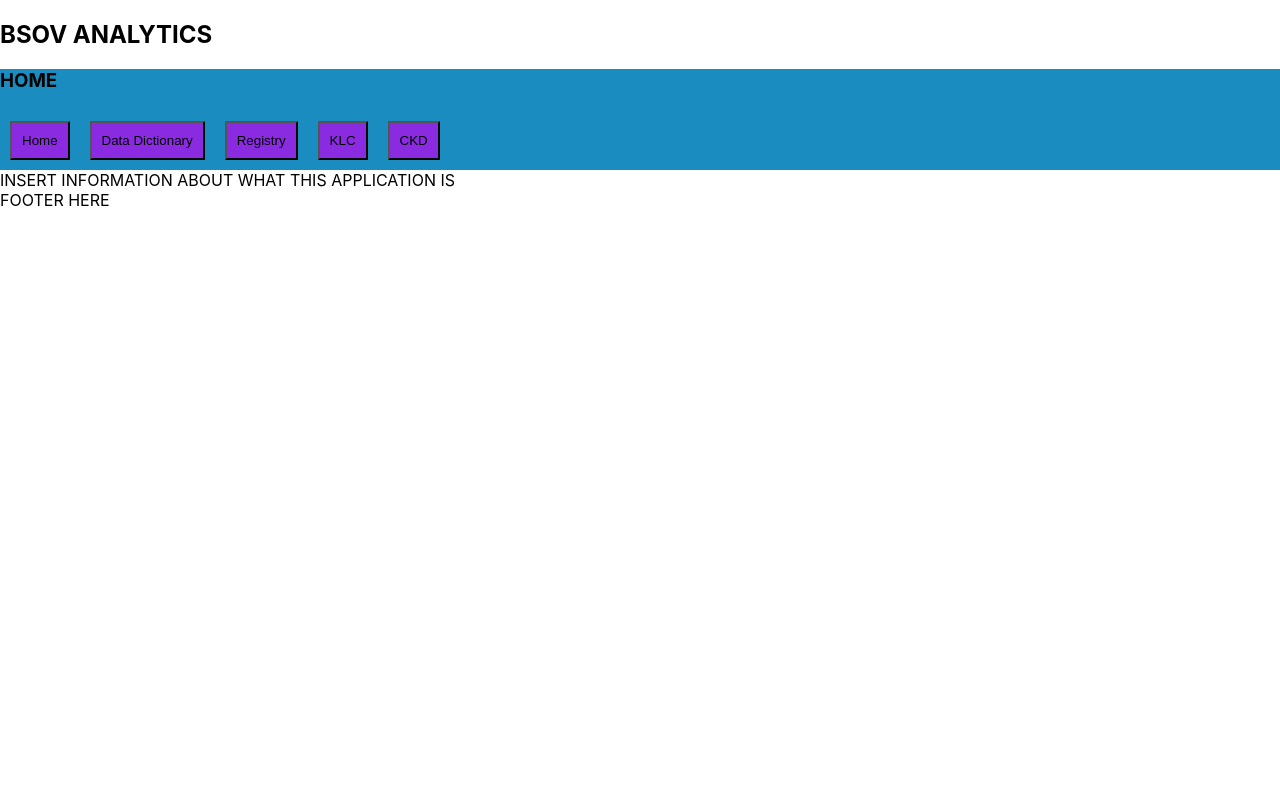
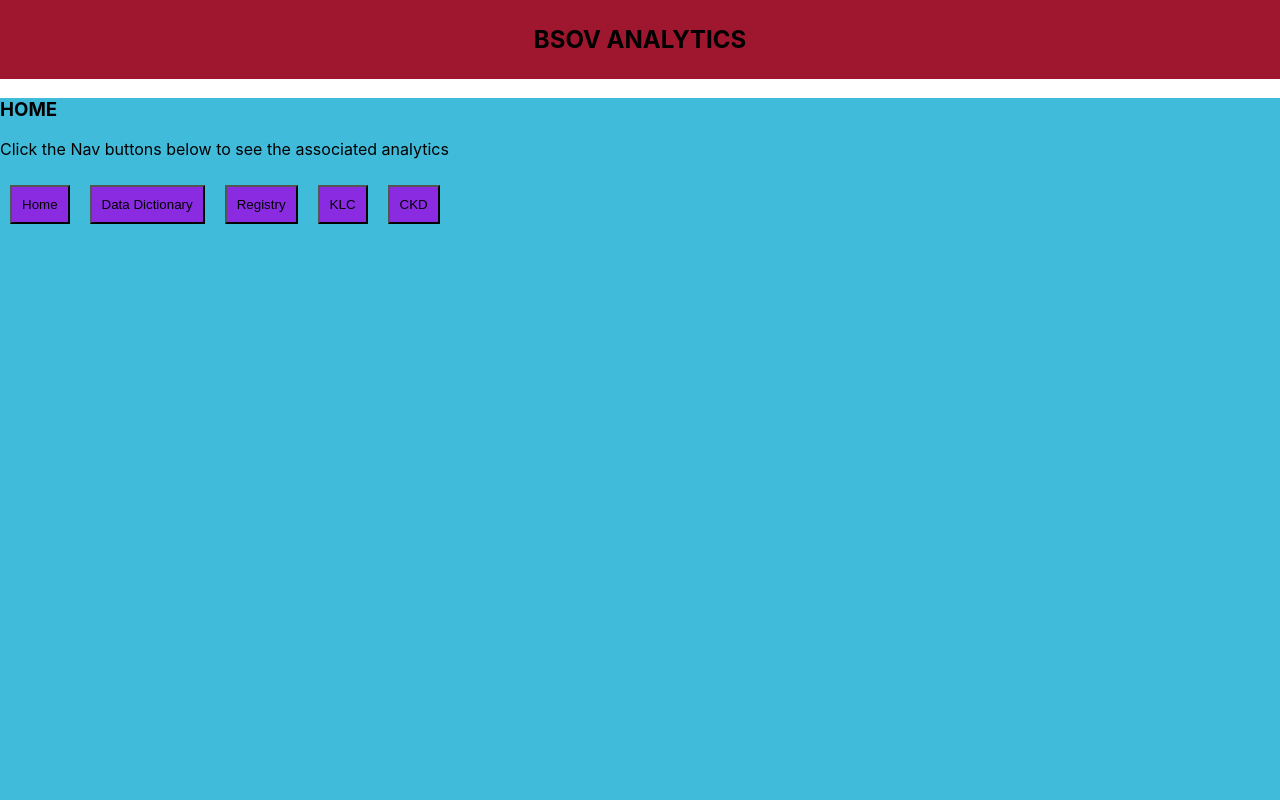
Before and after one commit to bsovic23/bsov-analytics, a React (Create React App) app in the folder client/: page / in a window 1280 px wide. Shown: the top 800 px of the page. Built offline with nearby package versions, Linux system fonts and the light colour scheme.

Commit message:
minor design update

```diff
--- a/client/src/App.js
+++ b/client/src/App.js
@@ -19,7 +19,9 @@ const routes = [
 function App() {
   return (
     <section class='app'>
-        <h1>BSOV ANALYTICS</h1>
+        <div class='app-heading'>
+          <h1>BSOV ANALYTICS</h1>
+        </div>
         <div>
             <body>
               <Router>
--- a/client/src/index.css
+++ b/client/src/index.css
@@ -12,11 +12,18 @@ code {
     monospace;
 }
 
+/* App.js ============================================================================ */
+.app .app-heading {
+  background-color: rgb(158, 23, 46);
+  text-align: center;
+  padding: 5px;
+}
 
-/* ============================================================================ */
+/* Components ============================================================================ */
 /* ------ Header ------ */
 #home .header, #home .navbar {
-  background-color: rgb(27, 140, 192);
+  background-color: rgb(65, 187, 218);
+  min-height: 100vh;
 }
 
 /* ------ Navbar ------ */
@@ -45,7 +52,7 @@ code {
   margin: 5px 0;
 }
 
-/* Component - Data Dictionary */
+/* Data Dictionary */
 .data-table {
   width: 100%;
   border-collapse: collapse;
@@ -69,3 +76,7 @@ code {
 .page .dictionary-buttons button:active {
   background-color: yellow;
 }
+
+/* Pages ============================================================================ */
+
+/* Home */
--- a/client/src/pages/Home.js
+++ b/client/src/pages/Home.js
@@ -8,11 +8,9 @@ const Home = () => {
         <section class='page' id='home'>
             <header class='header'>
                 <h1>HOME</h1>
+                <p>Click the Nav buttons below to see the associated analytics</p>
                 < Navbar />
             </header>
-            <section>
-                INSERT INFORMATION ABOUT WHAT THIS APPLICATION IS
-            </section>
             <footer>
                 FOOTER HERE
             </footer>
```
